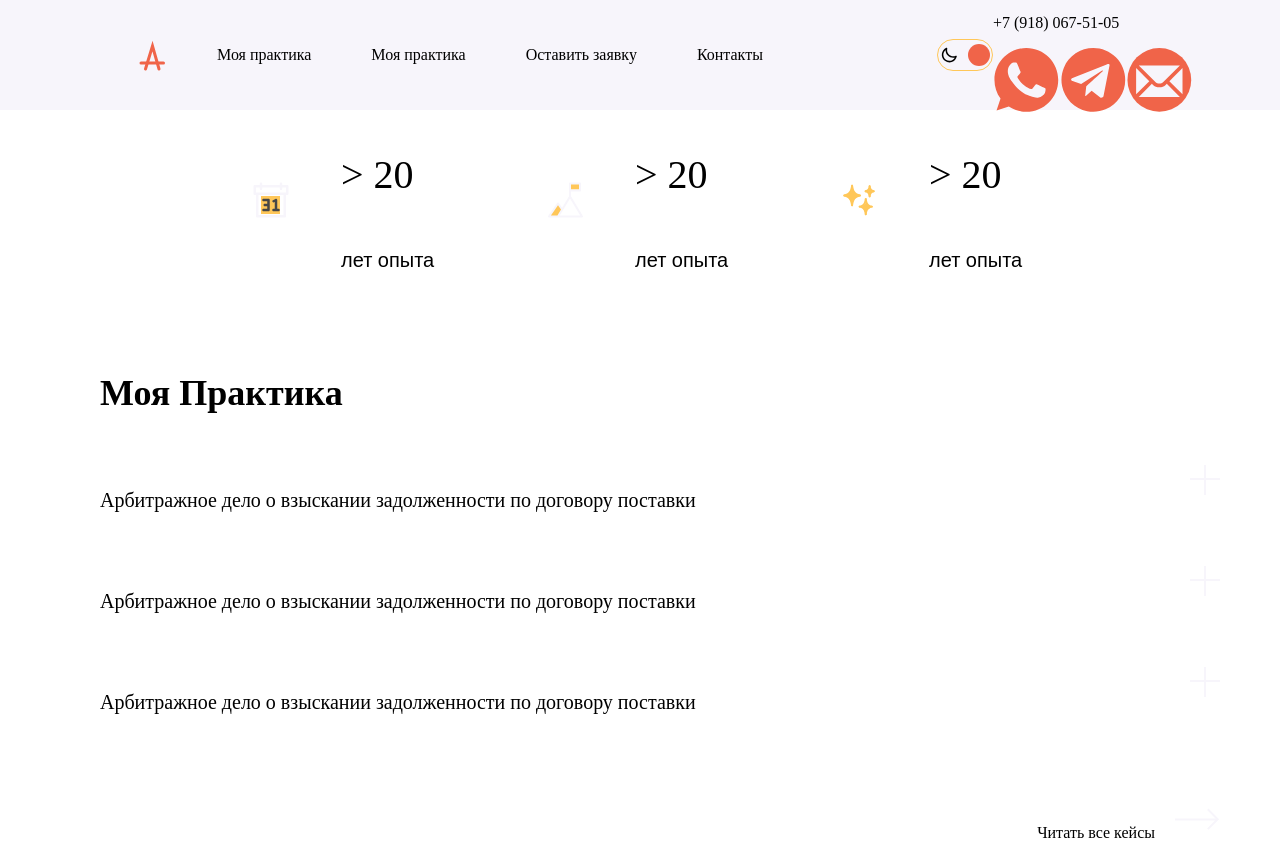
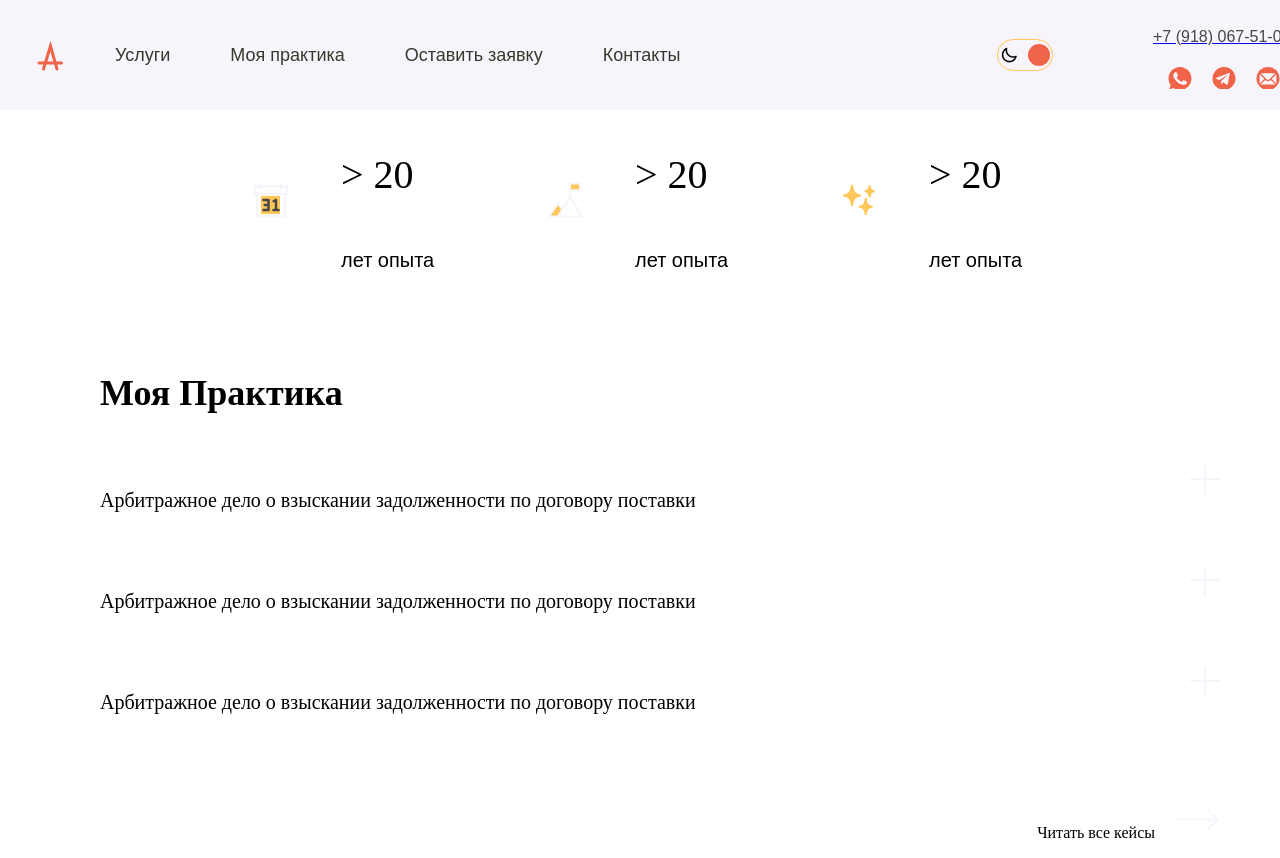
Before and after one commit to Kofeinich/advocate-front, a Gatsby site: page / in a window 1280 px wide. Shown: the top 858 px of the page. Built offline with nearby package versions, Linux system fonts and the light colour scheme; Gatsby itself is replaced by a stand-in of ours.

Commit message:
feat: Contacts.js added

```diff
--- a/src/styles/components/layout/header/Header.js
+++ b/src/styles/components/layout/header/Header.js
@@ -1,15 +1,13 @@
 import * as React from 'react'
-import {Box, Flex, Text, useColorMode, useColorModeValue, useMediaQuery} from "@chakra-ui/react";
+import {Flex, useColorModeValue,} from "@chakra-ui/react";
 import Logo from "../../../../svg/logo.svg" ;
 import {Contacts} from "./contacts/Contacts";
 import {Switcher} from "./switcher/Switcher";
+import {Navs} from "./navs/Navs";
 
 export const Header = () => {
-    const {colorMode} = useColorMode()
-    const [isMobile] = useMediaQuery("(max-width: 768px)")
 
     const bg = useColorModeValue('#F7F5FB', '#36382E')
-    const color = useColorModeValue('#474747', '#F7F5FB')
 
     return (
         <Flex
@@ -26,10 +24,12 @@ export const Header = () => {
             p={'15px'}
         >
             <Flex
-                maxW={'1200px'}
+                w={'100%'}
+                maxW={'1400px'}
                 justify={'space-between'}
             >
                 <Flex
+                    as={'nav'}
                     justify={'left'}
                     minW={'600px'}
                     alignItems={'center'}
@@ -39,41 +39,29 @@ export const Header = () => {
                         alignItems={'center'}
                         p={'0 10px'}
                         w={'50px'}
+
                     >
                         <Logo/>
                     </Flex>
-                    <Text
-                        p={'0 30px'}
-                    >
-                        Моя практика
-                    </Text>
-                    <Text
-                        p={'0 30px'}
-                    >
-                        Моя практика
-                    </Text>
-                    <Text
-                        p={'0 30px'}
-                    >
-                        Оставить заявку
-                    </Text>
-                    <Text
-                        p={'0 30px'}
-                    >
-                        Контакты
-                    </Text>
+                    <Navs text={'Услуги'}/>
+                    <Navs text={'Моя практика'}/>
+                    <Navs text={'Оставить заявку'}/>
+                    <Navs text={'Контакты'}/>
                 </Flex>
                 <Flex
-                    minW={'400px'}
+                    minW={'300px'}
                     alignItems={'center'}
                     justify={'right'}
 
                 >
                     <Switcher/>
-                    <Contacts/>
+                    <Flex
+                        alignItems={'center'}
+                    >
+                        <Contacts/>
+                    </Flex>
                 </Flex>
             </Flex>
-
         </Flex>
     )
 }
--- a/src/styles/components/layout/header/contacts/Contacts.js
+++ b/src/styles/components/layout/header/contacts/Contacts.js
@@ -1,31 +1,65 @@
 import * as React from "react";
-import {Flex, Text} from "@chakra-ui/react";
+import {Box, Flex, Text, useColorModeValue} from "@chakra-ui/react";
 import Mail from "../../../../../svg/mail.svg";
 import WhatsApp from "../../../../../svg/whatsapp.svg";
 import Telegram from "../../../../../svg/telegram.svg" ;
 
 export const Contacts = () => {
+    const color = useColorModeValue('#474747', '#F7F5FB')
+
+
     return <Flex
-        w={'200px'}
+        w={'100%'}
         flexDirection={'column'}
         alignItems={'center'}
+        ml={'100px'}
     >
         <Flex
             w={'100%'}
             alignItems={'center'}
         >
-            <Text>
-                +7 (918) 067-51-05
-            </Text>
+            <a href='tel:+79180675105'>
+                <Text
+                    color={color}
+                    fontFamily={'"Jost", sans-serif'}
+                    _hover={{
+                        color: "#F06449"
+                    }}
+                    _active={{
+                        color: "#F06449"
+                    }}
+                    _focus={{
+                        color: "#F06449"
+                    }}
+                >
+                    +7 (918) 067-51-05
+                </Text>
+            </a>
         </Flex>
         <Flex
             w={'100%'}
+            p={'5px'}
             alignItems={'center'}
-            justify={'space-between'}
+            justify={'center'}
         >
-            <WhatsApp/>
-            <Telegram/>
-            <Mail/>
+            <Box
+                w={'24px'}
+                m={'0 10px'}
+            >
+                <WhatsApp/>
+            </Box>
+            <Box
+                w={'24px'}
+                m={'0 10px'}
+            >
+                <Telegram/>
+            </Box>
+            <Box
+                w={'24px'}
+                m={'0 10px'}
+            >
+                <Mail/>
+            </Box>
         </Flex>
 
     </Flex>
--- /dev/null
+++ b/src/styles/components/layout/header/navs/Navs.js
@@ -0,0 +1,27 @@
+import {Text, useColorModeValue} from "@chakra-ui/react";
+import * as React from 'react'
+
+
+export const Navs = ({text}) => {
+
+    const color = useColorModeValue('#36382E', '#F7F5FB')
+
+    return <Text
+        as={'p'}
+        color={color}
+        fontFamily={'"Jost", sans-serif'}
+        fontSize={'18px'}
+        p={'0 30px'}
+        _hover={{
+            color: "#F06449"
+        }}
+        _active={{
+            color: "#F06449"
+        }}
+        _focus={{
+            color: "#F06449"
+        }}
+    >
+        {text}
+    </Text>
+}
```
